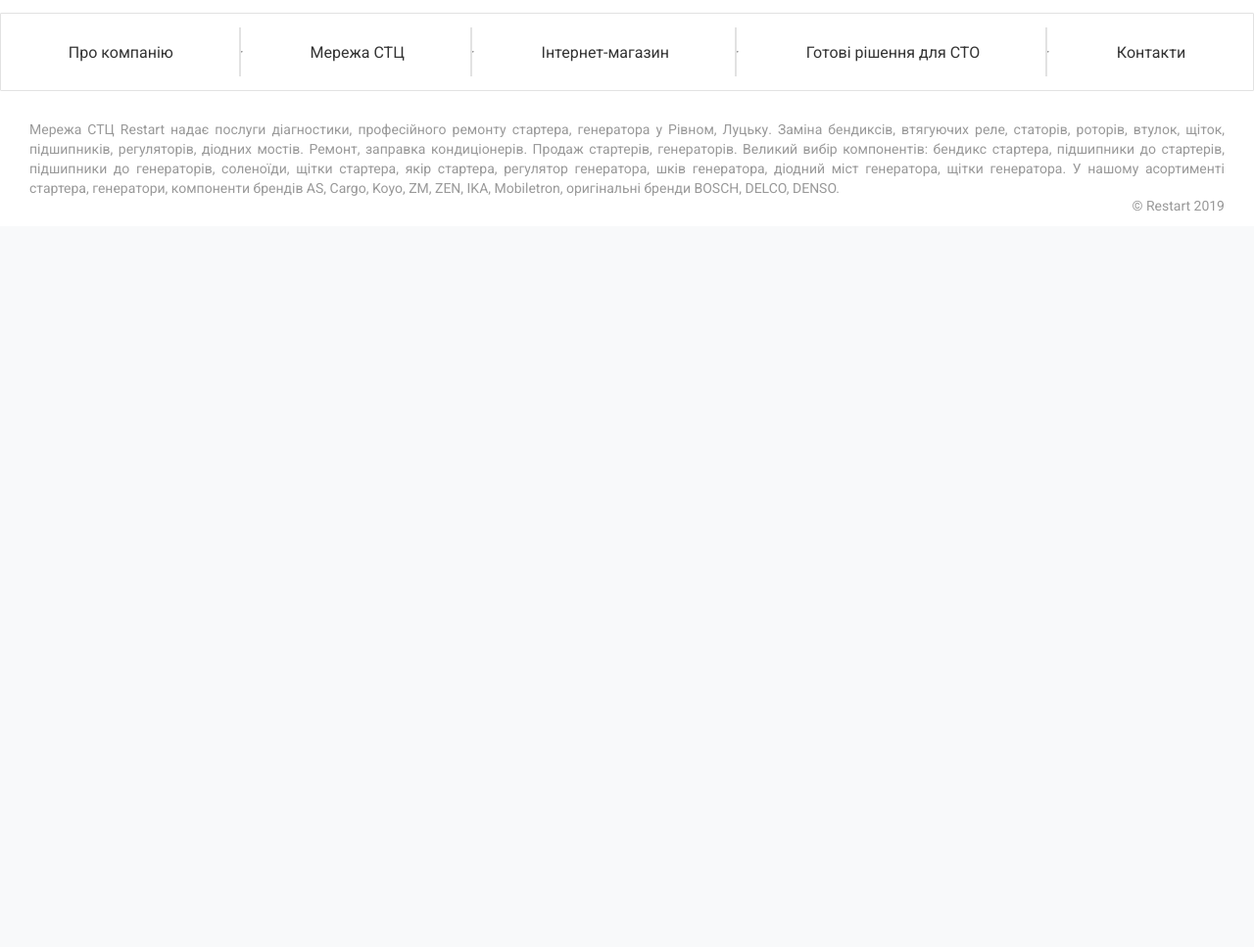
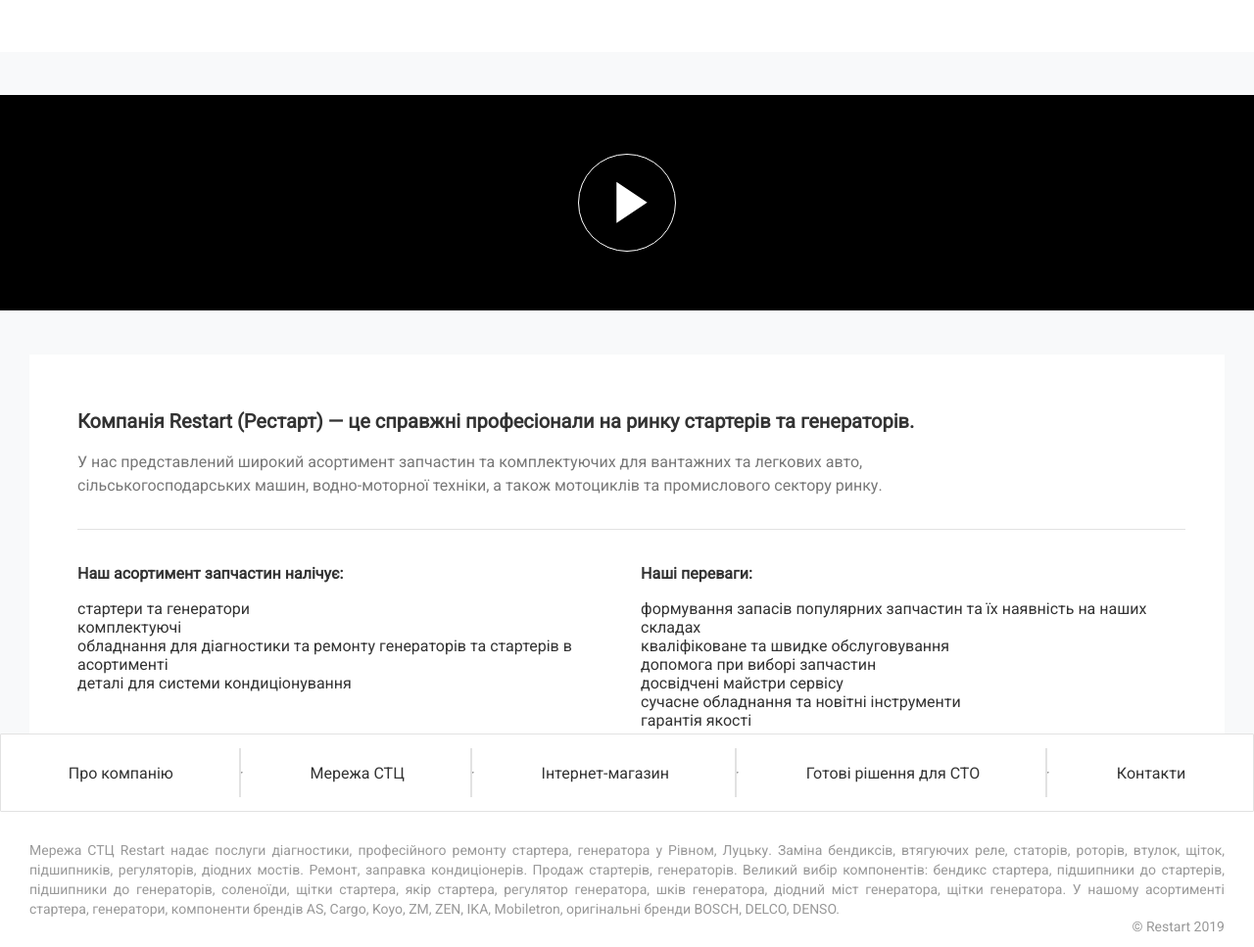
Before and after one commit to Promart1/restart_web, a website: page src/about.html in a window 1280 px wide. Shown: the part 972-1939 px from the top of the page at 98% size. Before the commit the page ends 1203 px from the top, so only its background shows below. Drawn offline with nearby package versions, Linux system fonts and the light colour scheme; files that its build step writes are made by us from their sources; files whose address does not match are found by name.

Commit message:
add video section in about page + part of advantage section

```diff
--- a/gulp/version.json
+++ b/gulp/version.json
@@ -1,3 +1,3 @@
 {
-    "main": "20240226201310"
+    "main": "20240227142819"
 }
--- a/src/about.html
+++ b/src/about.html
@@ -8,19 +8,35 @@
       <section class="about">
         <div class="container about__container">
           <div class="about__inner">
-
             <div class="about__slogan-block">
-              <p class="about__slogan-text">Наша місія — надавати професійні рішення для звичного ритму життя людей, які цінують автокомфорт та прагнуть жити на повну.</p>
+              <p class="about__slogan-text">
+                Наша місія — надавати професійні рішення для звичного ритму
+                життя людей, які цінують автокомфорт та прагнуть жити на повну.
+              </p>
             </div>
 
             <div class="about__content">
-              <p class="about__content-text">Компанія Restart працює на ринку стартерів та генераторів понад 20 років. <br>Паралельно з гуртовими продажами агрегатів та компонентів на всій території України, компанія розвиває мережу сервісно-технічних центрів у Рівному та Луцьку.</p>
-            <img src="@img/about__img-cars.png" alt="cars" class="about__content-img">
-            <h3 class="about__content-title">Сьогодні в Компанії є 7 діючих сервісно-технічних центрів, що надають такі послуги:</h3>
+              <p class="about__content-text">
+                Компанія Restart працює на ринку стартерів та генераторів понад
+                20 років. <br />Паралельно з гуртовими продажами агрегатів та
+                компонентів на всій території України, компанія розвиває мережу
+                сервісно-технічних центрів у Рівному та Луцьку.
+              </p>
+              <img
+                src="@img/about__img-cars.png"
+                alt="cars"
+                class="about__content-img"
+              />
+              <h3 class="about__content-title">
+                Сьогодні в Компанії є 7 діючих сервісно-технічних центрів, що
+                надають такі послуги:
+              </h3>
               <ul class="about__list">
-
                 <li class="about__item">
-                <p>діагностика, профілактика та ремонт стартерів та генераторів;</p>
+                  <p>
+                    діагностика, профілактика та ремонт стартерів та
+                    генераторів;
+                  </p>
                 </li>
 
                 <li class="about__item">
@@ -40,7 +56,83 @@
                 </li>
               </ul>
             </div>
+          </div>
+        </div>
+      </section>
 
+      <!--------------- video_section ---------------------------->
+
+      <section class="video">
+        <div class="video__container">
+          <div class="video__inner">
+            <div class="video__circle">
+              <img
+                src="@img/icons/triangle.svg"
+                alt="play"
+                class="video__trian"
+              />
+            </div>
+          </div>
+        </div>
+      </section>
+
+      <!--------------- advantages_section ---------------------------->
+
+      <section class="advantages">
+        <div class="container">
+          <div class="advantages__inner">
+            <div class="advantages__cont">
+              <h3 class="advantages__title">
+                Компанія Restart (Рестарт) — це справжні професіонали на ринку
+                стартерів та генераторів.
+              </h3>
+              <p class="advantages__text">
+                У нас представлений широкий асортимент запчастин та
+                комплектуючих для вантажних та легкових авто,
+                сільськогосподарських машин, водно-моторної техніки, а також
+                мотоциклів та промислового сектору ринку.
+              </p>
+            </div>
+
+            <div class="advantages__wrapper">
+              <div class="advantages__block">
+                <h3 class="advantages__block-title">
+                  Наш асортимент запчастин налічує:
+                </h3>
+                <ul class="advantages__list">
+                  <li class="advantages__item">стартери та генератори</li>
+                  <li class="advantages__item">комплектуючі</li>
+                  <li class="advantages__item">
+                    обладнання для діагностики та ремонту генераторів та
+                    стартерів в асортименті
+                  </li>
+                  <li class="advantages__item">
+                    деталі для системи кондиціонування
+                  </li>
+                </ul>
+              </div>
+
+              <div class="advantages__block">
+                <h3 class="advantages__block-title">Наші переваги:</h3>
+                <ul class="advantages__list">
+                  <li class="advantages__item">
+                    формування запасів популярних запчастин та їх наявність на
+                    наших складах
+                  </li>
+                  <li class="advantages__item">
+                    кваліфіковане та швидке обслуговування
+                  </li>
+                  <li class="advantages__item">
+                    допомога при виборі запчастин
+                  </li>
+                  <li class="advantages__item">досвідчені майстри сервісу</li>
+                  <li class="advantages__item">
+                    сучасне обладнання та новітні інструменти
+                  </li>
+                  <li class="advantages__item">гарантія якості</li>
+                </ul>
+              </div>
+            </div>
           </div>
         </div>
       </section>
--- a/src/scss/style.scss
+++ b/src/scss/style.scss
@@ -310,7 +310,9 @@ body {
   &__bg {
     margin-top: -40px;
     width: 100%;
-    height: auto;
+    // height: auto;
+    max-height: 866px;
+    // max-width: 1920px;
   }
 
   &__wrapper {
@@ -519,8 +521,7 @@ body {
     margin-top: 29px;
     display: grid;
     grid-template-columns: repeat(auto-fit, minmax(290px, 1fr));
-    justify-content: center;
-    align-items: center;
+    align-self: center;
     gap: 17px;
 
     @include respond-to($tablet) {
@@ -541,6 +542,7 @@ body {
     border-radius: 5px;
     margin-right: auto;
     margin-left: auto;
+    padding-bottom: 41px;
 
     img {
       border-top-left-radius: 5px;
@@ -550,7 +552,12 @@ body {
     @include respond-to($tablet) {
       max-width: 326px;
       max-height: 282px;
+      padding-bottom: 29px;
     }
+
+        @include respond-to($mobile) {
+padding-bottom: 26px;
+        }
   }
 
   &__block-title {
@@ -771,3 +778,98 @@ body {
     }
   }
 }
+
+.video {
+
+  &__inner {
+    margin-top: 44px;
+    background: black;
+    height: 220px;
+    padding-top: 60px;
+  }
+
+  &__circle {
+    width: 100px;
+    height: 100px;
+    border: 1px solid $secondary-bg-color;
+    border-radius: 50px;
+    position: relative;
+    margin-right: auto;
+    margin-left: auto;
+
+  }
+
+  &__trian {
+    position: absolute;
+    top: 50%;
+      left: 55%;
+      transform: translate(-50%, -50%);
+  }
+
+  &__container {
+    max-width: 100%;
+
+    @include respond-to($desktop) {
+        padding-left: 30px;
+        padding-right: 30px;
+      }
+
+      @include respond-to($mobile) {
+        padding-right: 0;
+        padding-left: 0;
+      }
+  }
+
+}
+
+.advantages {
+
+  &__inner {
+    margin-top: 45px;
+    padding-top: 55px;
+    padding-bottom: 44px;
+    padding-left: 40px;
+    padding-right: 40px;
+    background: $secondary-bg-color;
+  }
+
+  &__cont {
+    margin-left: 9px;
+  }
+
+  &__title {
+    font-size: 20px;
+    line-height: 26px;
+  }
+
+  &__text {
+    font-size: 16px;
+    line-height: 24px;
+    color: rgba(119, 119, 119, 1);
+    margin-top: 17px;
+    max-width: 825px;
+    position: relative;
+  }
+
+  &__cont::after {
+    content: "";
+      display: block;
+      border-top: 1px solid #e2e2e2;
+      margin-top: 32px;
+
+  }
+
+  &__wrapper {
+    margin-top: 35px;
+    margin-left: 9px;
+    display: flex;
+  }
+
+  &__block-title {
+    font-size: 16px;
+  }
+
+  &__list {
+    margin-top: 17px;
+  }
+}
```
Also changed, not shown: src/img/icons/triangle.svg (added). Lines whose indentation alone changed are shown as unchanged.
